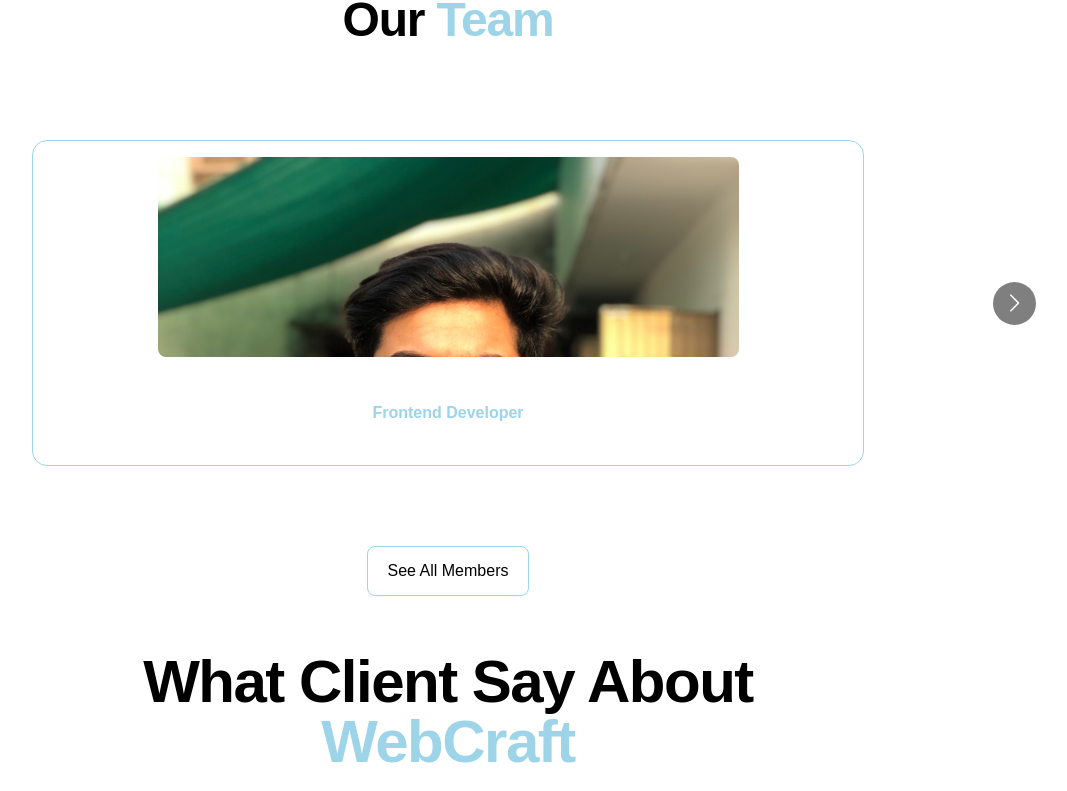
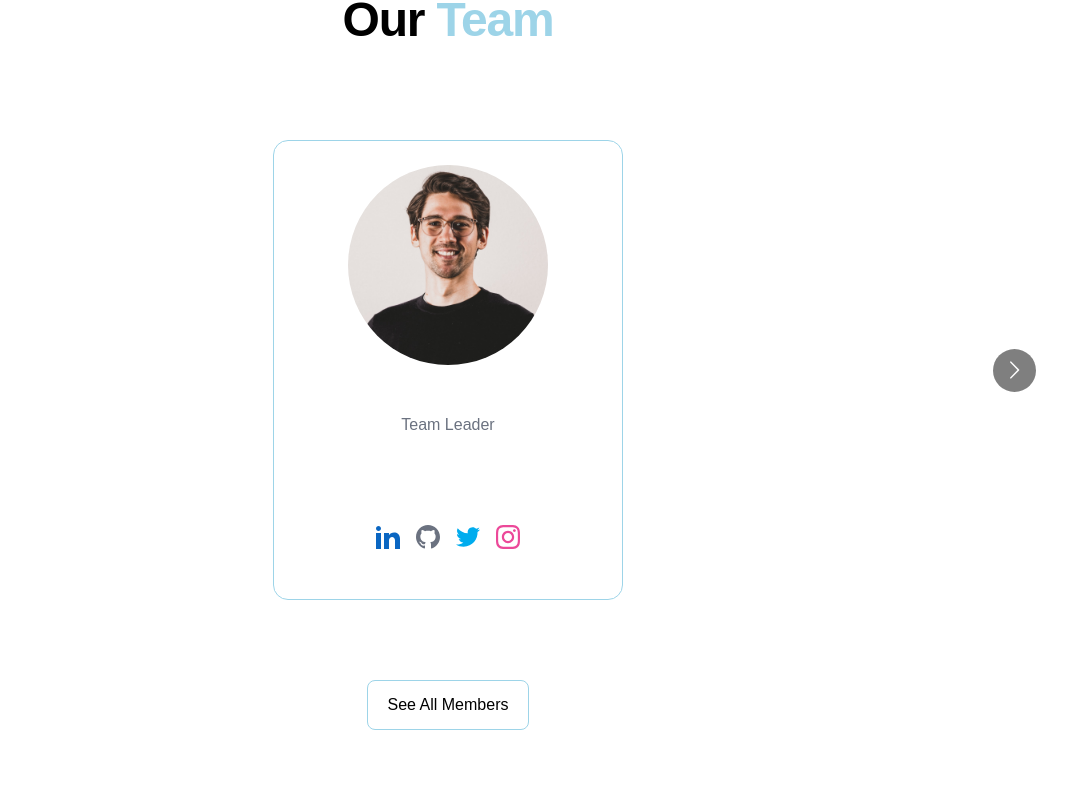
Before and after one commit to WebCraftt/webcraftt-frontend, a Next.js app: page / in a window 1280 px wide. Shown: the part 1692-2483 px from the top of the page, without its empty margins (192-1259 px from the left). Built offline with nearby package versions, Linux system fonts and the light colour scheme.

Commit message:
Team Card Update 1

```diff
--- a/src/components/TeamCard.js
+++ b/src/components/TeamCard.js
@@ -2,24 +2,87 @@
 import Image from "next/image";
 
 const TeamCard = (props) => {
+  const TwitterIcon = ({ props }) => (
+    <svg xmlns="http://www.w3.org/2000/svg" width={48} height={48} {...props}>
+      <linearGradient
+        id="a"
+        x1={10.341}
+        x2={40.798}
+        y1={8.312}
+        y2={38.769}
+        gradientUnits="userSpaceOnUse"
+      >
+        <stop offset={0} stopColor="#2aa4f4" />
+        <stop offset={1} stopColor="#007ad9" />
+      </linearGradient>
+      <path fill="url(#a)" d="M46.105 ..." />
+    </svg>
+  );
   return (
+    // <div
+    //   className="group flex flex-col h-fit w-[65%] md:w-[70%]
+    //   border border-[#9dd4e8] rounded-[15px]
+    //   my-4 py-4
+    //   m-auto
+    //   items-center justify-start
+    //   text-white lg:transition-[3s]
+    //  lg:hover:scale-[110%] lg:hover:shadow-md lg:hover:shadow-[#7744d9] lg:hover:border-[#7744d9]"
+    // >
     <div
-      className="group flex flex-col h-fit w-[65%] md:w-[70%]
+      className="group flex flex-col h-[460px] max-w-[350px]
       border border-[#9dd4e8] rounded-[15px]
-      my-4 py-4
+      my-4 py-6 px-6
       m-auto
       items-center justify-start
       text-white lg:transition-[3s]
      lg:hover:scale-[110%] lg:hover:shadow-md lg:hover:shadow-[#7744d9] lg:hover:border-[#7744d9]"
     >
-      <div className="flex justify-start items-start overflow-hidden lg:h-[25vh] lg:w-[70%] h-[20vh] w-[60%] rounded-lg">
+      {/* <div className="flex justify-start items-start overflow-hidden lg:h-[23vh] lg:w-[70%] h-[18vh] w-[60%] rounded-[100%]"> */}
+      <div className="overflow-hidden h-[200px] w-[200px] rounded-[100px]">
         <Image src={props.image} alt={props.name} />
       </div>
-      <div className="mt-4 text-lg">{props.name}</div>
-      <div className="text-[#9dd4e8]">
-        <b>{props.role}</b>
+      <div className="mt-4 text-2xl font-bold">{props.name}</div>
+      <div className="text-gray-500">{props.role}</div>
+      <div className="">{props.email}</div>
+      <div className="flex p-2 justify-center items-center">
+        {/* Linked In */}
+        <svg
+          xmlns="http://www.w3.org/2000/svg"
+          class="h6 w-6 m-2 text-[#0A66C2] lg:transition-[3s]  lg:hover:scale-[130%]"
+          fill="currentColor"
+          viewBox="0 0 24 24"
+        >
+          <path d="M4.98 3.5c0 1.381-1.11 2.5-2.48 2.5s-2.48-1.119-2.48-2.5c0-1.38 1.11-2.5 2.48-2.5s2.48 1.12 2.48 2.5zm.02 4.5h-5v16h5v-16zm7.982 0h-4.968v16h4.969v-8.399c0-4.67 6.029-5.052 6.029 0v8.399h4.988v-10.131c0-7.88-8.922-7.593-11.018-3.714v-2.155z" />
+        </svg>
+        {/* Github */}
+        <svg
+          xmlns="http://www.w3.org/2000/svg"
+          class="h-6 w-6 m-2 text-gray-500 lg:transition-[3s]  lg:hover:scale-[130%]"
+          fill="currentColor"
+          viewBox="0 0 24 24"
+        >
+          <path d="M12 0c-6.626 0-12 5.373-12 12 0 5.302 3.438 9.8 8.207 11.387.599.111.793-.261.793-.577v-2.234c-3.338.726-4.033-1.416-4.033-1.416-.546-1.387-1.333-1.756-1.333-1.756-1.089-.745.083-.729.083-.729 1.205.084 1.839 1.237 1.839 1.237 1.07 1.834 2.807 1.304 3.492.997.107-.775.418-1.305.762-1.604-2.665-.305-5.467-1.334-5.467-5.931 0-1.311.469-2.381 1.236-3.221-.124-.303-.535-1.524.117-3.176 0 0 1.008-.322 3.301 1.23.957-.266 1.983-.399 3.003-.404 1.02.005 2.047.138 3.006.404 2.291-1.552 3.297-1.23 3.297-1.23.653 1.653.242 2.874.118 3.176.77.84 1.235 1.911 1.235 3.221 0 4.609-2.807 5.624-5.479 5.921.43.372.823 1.102.823 2.222v3.293c0 .319.192.694.801.576 4.765-1.589 8.199-6.086 8.199-11.386 0-6.627-5.373-12-12-12z" />
+        </svg>
+        {/* Twitter */}
+        <svg
+          xmlns="http://www.w3.org/2000/svg"
+          class="h-6 w-6 m-2 text-[#00ACEE] lg:transition-[3s]  lg:hover:scale-[130%]"
+          fill="currentColor"
+          viewBox="0 0 24 24"
+        >
+          <path d="M24 4.557c-.883.392-1.832.656-2.828.775 1.017-.609 1.798-1.574 2.165-2.724-.951.564-2.005.974-3.127 1.195-.897-.957-2.178-1.555-3.594-1.555-3.179 0-5.515 2.966-4.797 6.045-4.091-.205-7.719-2.165-10.148-5.144-1.29 2.213-.669 5.108 1.523 6.574-.806-.026-1.566-.247-2.229-.616-.054 2.281 1.581 4.415 3.949 4.89-.693.188-1.452.232-2.224.084.626 1.956 2.444 3.379 4.6 3.419-2.07 1.623-4.678 2.348-7.29 2.04 2.179 1.397 4.768 2.212 7.548 2.212 9.142 0 14.307-7.721 13.995-14.646.962-.695 1.797-1.562 2.457-2.549z" />
+        </svg>
+
+        {/* Instagram */}
+        <svg
+          xmlns="http://www.w3.org/2000/svg"
+          class="h-6 w-6 m-2 text-pink-500 lg:transition-[3s]  lg:hover:scale-[130%]"
+          fill="currentColor"
+          viewBox="0 0 24 24"
+        >
+          <path d="M12 2.163c3.204 0 3.584.012 4.85.07 3.252.148 4.771 1.691 4.919 4.919.058 1.265.069 1.645.069 4.849 0 3.205-.012 3.584-.069 4.849-.149 3.225-1.664 4.771-4.919 4.919-1.266.058-1.644.07-4.85.07-3.204 0-3.584-.012-4.849-.07-3.26-.149-4.771-1.699-4.919-4.92-.058-1.265-.07-1.644-.07-4.849 0-3.204.013-3.583.07-4.849.149-3.227 1.664-4.771 4.919-4.919 1.266-.057 1.645-.069 4.849-.069zm0-2.163c-3.259 0-3.667.014-4.947.072-4.358.2-6.78 2.618-6.98 6.98-.059 1.281-.073 1.689-.073 4.948 0 3.259.014 3.668.072 4.948.2 4.358 2.618 6.78 6.98 6.98 1.281.058 1.689.072 4.948.072 3.259 0 3.668-.014 4.948-.072 4.354-.2 6.782-2.618 6.979-6.98.059-1.28.073-1.689.073-4.948 0-3.259-.014-3.667-.072-4.947-.196-4.354-2.617-6.78-6.979-6.98-1.281-.059-1.69-.073-4.949-.073zm0 5.838c-3.403 0-6.162 2.759-6.162 6.162s2.759 6.163 6.162 6.163 6.162-2.759 6.162-6.163c0-3.403-2.759-6.162-6.162-6.162zm0 10.162c-2.209 0-4-1.79-4-4 0-2.209 1.791-4 4-4s4 1.791 4 4c0 2.21-1.791 4-4 4zm6.406-11.845c-.796 0-1.441.645-1.441 1.44s.645 1.44 1.441 1.44c.795 0 1.439-.645 1.439-1.44s-.644-1.44-1.439-1.44z" />
+        </svg>
       </div>
-      <div className="">{props.email}</div>
     </div>
   );
 };
--- a/src/constants/Data/TeamMembers.js
+++ b/src/constants/Data/TeamMembers.js
@@ -1,33 +1,39 @@
 import shuja from "../Images/Team Members/Shuja Saqib.JPEG";
+import user from "../Images/Team Members/User.JPEG";
 export const TeamMembersList = [
   {
-    image: shuja,
-    name: "Shuja Saqib 1",
-    role: "Frontend Developer",
-    email: "iamshujasaqib@gmail.com",
+    image: user,
+    name: "Sapar",
+    role: "Team Leader",
+    email:
+      "Sapar is a Full Stack Developer proficient in technologies like React, React-Native, Typescript, HTML, CSS and Laravel Php.",
+  },
+  {
+    image: user,
+    name: "Ashim Ruda Paul",
+    role: "Backend Developer",
+    email:
+      "Ashim is a Full Stack Developer proficient in technologies like React, React-Native, Typescript, HTML, CSS and Laravel Php.",
   },
   {
     image: shuja,
-    name: "Shuja Saqib 2",
+    name: "Shuja Saqib",
     role: "Frontend Developer",
-    email: "iamshujasaqib@gmail.com",
+    email:
+      "Shuja is a Full Stack Developer proficient in technologies like React, React-Native, Typescript, HTML, CSS and Laravel Php.",
   },
   {
-    image: shuja,
-    name: "Shuja Saqib 3",
+    image: user,
+    name: "Dip",
     role: "Frontend Developer",
-    email: "iamshujasaqib@gmail.com",
+    email:
+      "Dip is a Full Stack Developer proficient in technologies like React, React-Native, Typescript, HTML, CSS and Laravel Php.",
   },
   {
-    image: shuja,
-    name: "Shuja Saqib 4",
-    role: "Frontend Developer",
-    email: "iamshujasaqib@gmail.com",
-  },
-  {
-    image: shuja,
-    name: "Shuja Saqib 5",
-    role: "Frontend Developer",
-    email: "iamshujasaqib@gmail.com",
+    image: user,
+    name: "John Snow",
+    role: "Backend Developer",
+    email:
+      "John is a Full Stack Developer proficient in technologies like React, React-Native, Typescript, HTML, CSS and Laravel Php.",
   },
 ];
```
Also changed, not shown: src/constants/Images/Team Members/User.jpeg (added).
